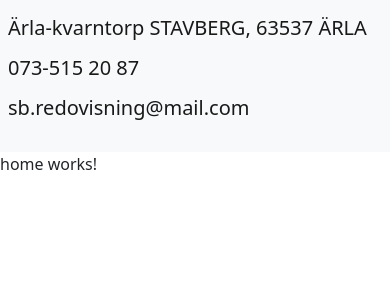
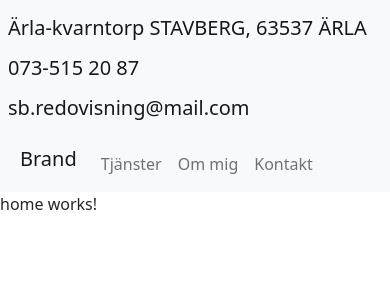
Before and after one commit to janmikaelberglund/SB-Redovisning-AB, an Angular app in the folder sbredovisning/: page / in a window 390 px wide. Shown: the top 300 px of the page. Built offline with nearby package versions, Linux system fonts and the light colour scheme.

Commit message:
adjust navbar to expends even on mobile

```diff
--- a/sbredovisning/src/app/app.component.html
+++ b/sbredovisning/src/app/app.component.html
@@ -5,7 +5,7 @@
     <a class="navbar-brand" href="#">sb.redovisning@mail.com</a>
   </nav>
 
-  <nav class="navbar navbar-expand-lg bg-light px-2">
+  <nav class="navbar navbar-expand bg-light px-2">
     <div class="container-fluid">
       <div class="collapse navbar-collapse">
         <ul class="navbar-nav">
```
